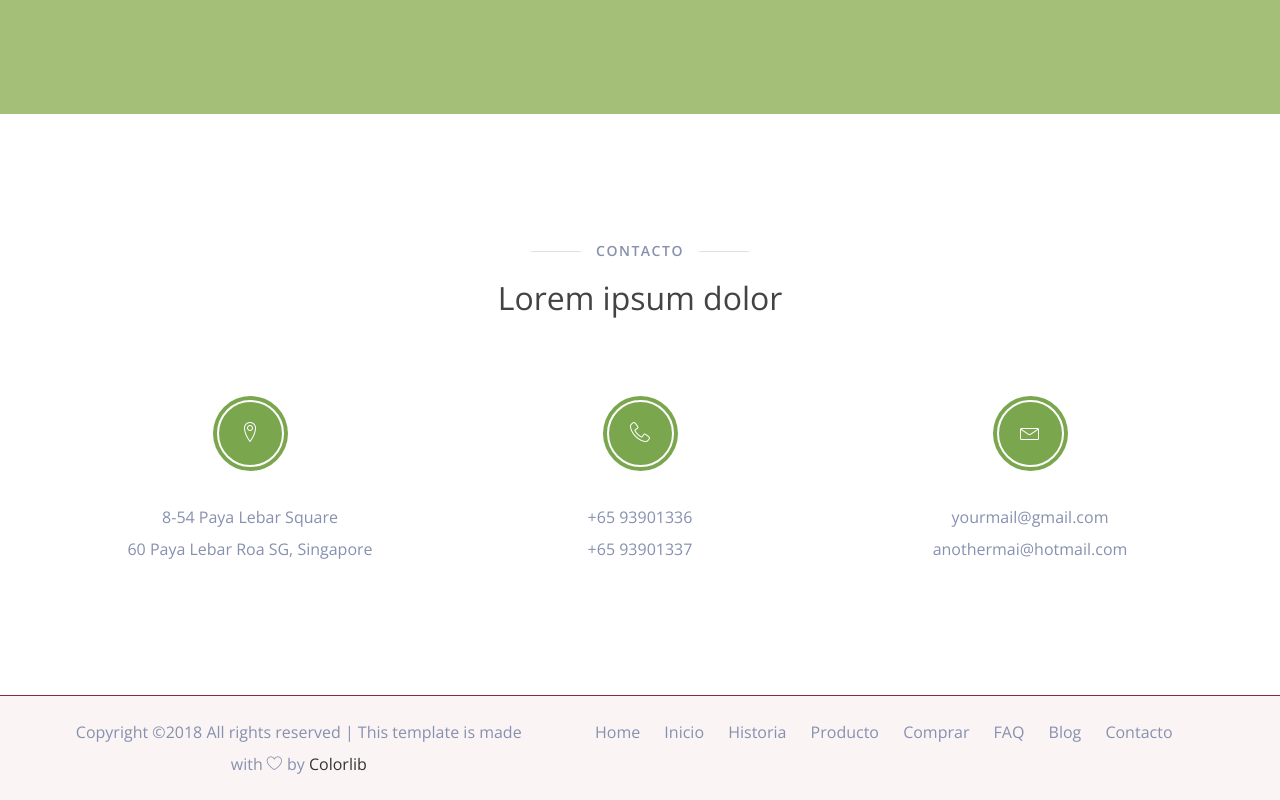
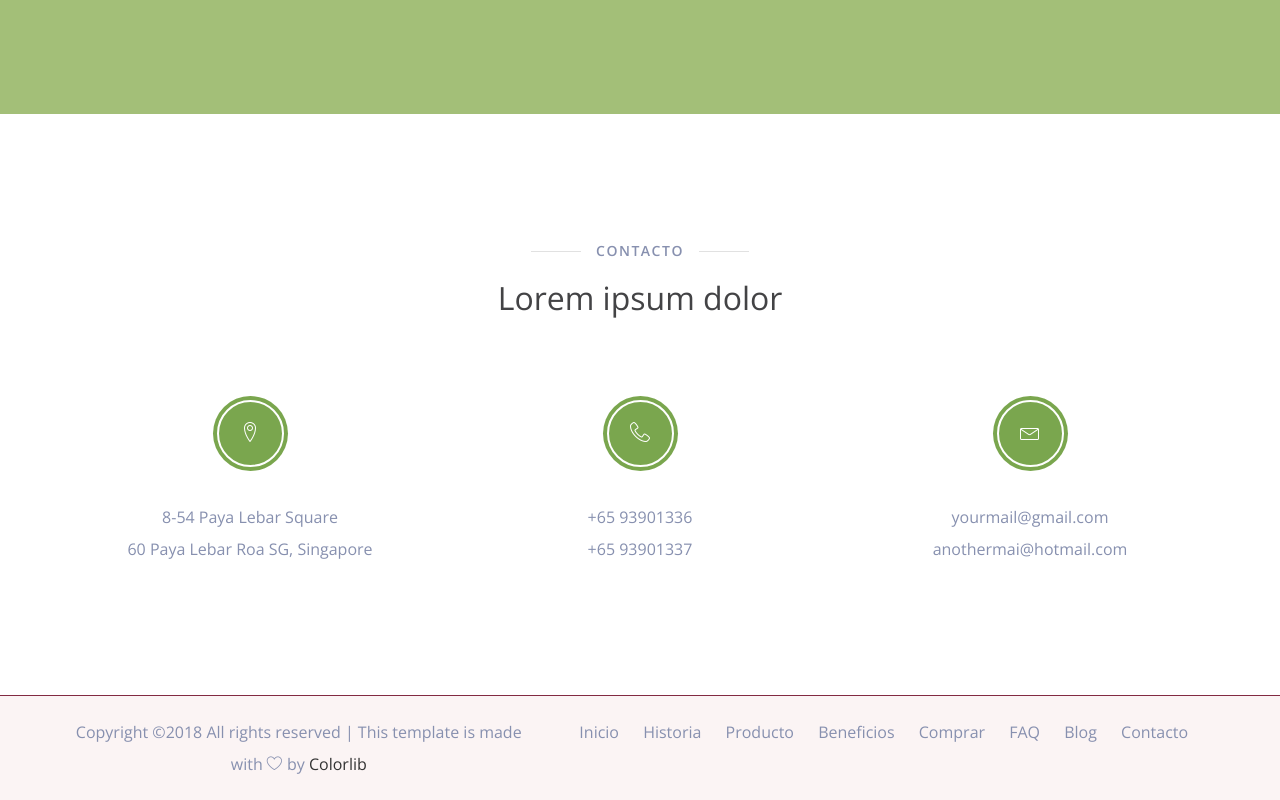
Before and after one commit to gasr99/evergreen, a plain HTML site: page blog.html in a window 1280 px wide. Shown: the part 2835-3635 px from the top of the page. Drawn offline with nearby package versions, Linux system fonts and the light colour scheme.

Commit message:
Third Commit Again
Final sin imágenes

```diff
--- a/blog.html
+++ b/blog.html
@@ -282,10 +282,10 @@
                     <div class="col-xs-12 col-md-7">
                         <div class="footer-menu">
                             <ul>
-                                <li class="active"><a href="index.html#home_page">Home</a></li>
-                                <li><a href="index.html#about_page">Inicio</a></li>
-                                <li><a href="index.html#features_page">Historia</a></li>
-                                <li><a href="index.html#gallery_page">Producto</a></li>
+                                <li class="active"><a href="index.html#home_page">Inicio</a></li>
+                                <li><a href="index.html#about_page">Historia</a></li>
+                                <li><a href="index.html#features_page">Producto</a></li>
+                                <li><a href="index.html#gallery_page">Beneficios</a></li>
                                 <li><a href="index.html#price_page">Comprar</a></li>
                                 <li><a href="index.html#questions_page">FAQ</a></li>
                                 <li><a href="blog.html">Blog</a></li>
```
